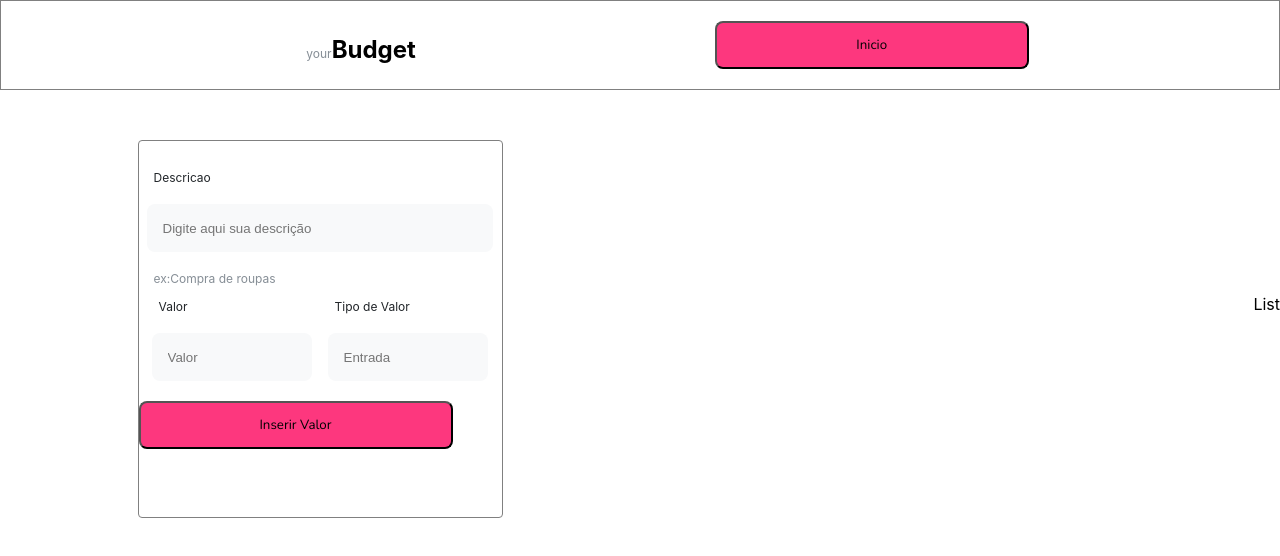
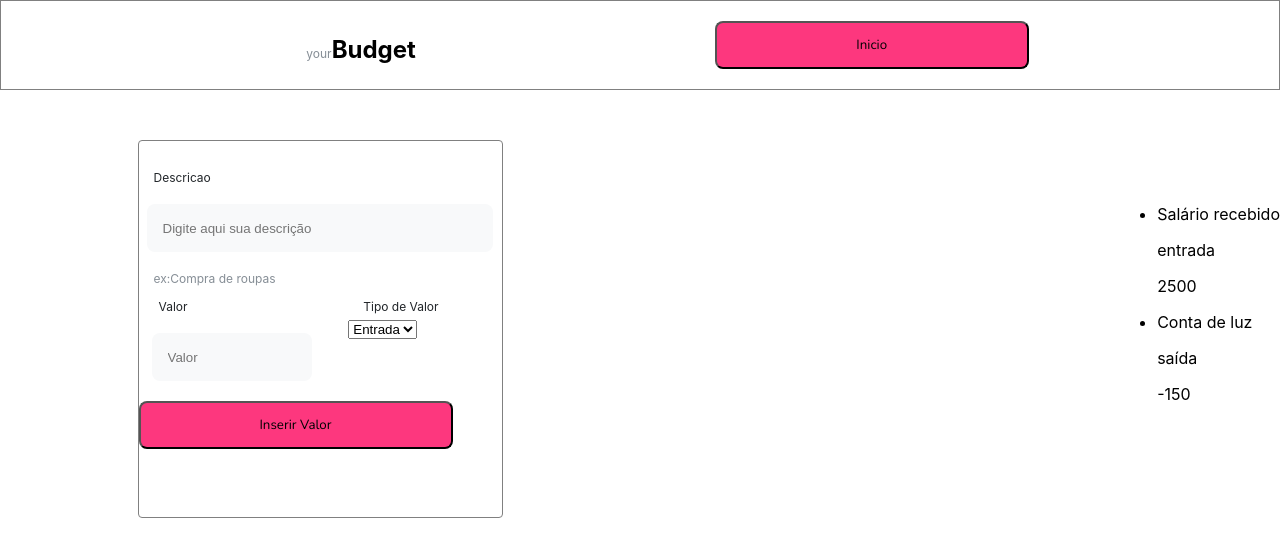
Before and after one commit to nicole-pimenta/youtBudget, a React (Create React App) app: page / in a window 1280 px wide. Shown: the top 556 px of the page. Built offline with nearby package versions, Linux system fonts and the light colour scheme.

Commit message:
feat:implementando lógica

```diff
--- a/src/App.js
+++ b/src/App.js
@@ -1,17 +1,23 @@
+import { useState } from "react";
 import Header from "./components/Header";
 import Form from "./components/Form";
-
 import List from "./components/List";
 import "./App.css";
 
 function App() {
+  const [listTransactions, setListTransactions] = useState([
+    { description: "Salário recebido", type: "entrada", value: 2500 },
+    { description: "Conta de luz", type: "saída", value: -150 },
+  ]);
   return (
     <div className="App">
       <Header />
       <div className="main-container">
-        <Form />
-
-        <List />
+        <Form
+          listTransactions={listTransactions}
+          setListTransactions={setListTransactions}
+        />
+        <List listTransactions={listTransactions} />
       </div>
     </div>
   );
--- a/src/components/Card/index.jsx
+++ b/src/components/Card/index.jsx
@@ -1,5 +1,14 @@
-const Card = () => {
-  return <div>Card</div>;
+const Card = ({ description, type, value }) => {
+  console.log(description);
+  return (
+    <>
+      <div>
+        <p>{description}</p>
+        <p>{type}</p>
+        <p>{value}</p>
+      </div>
+    </>
+  );
 };
 
 export default Card;
--- a/src/components/Form/index.jsx
+++ b/src/components/Form/index.jsx
@@ -1,6 +1,6 @@
 import "../Form/style.css";
 
-const Form = () => {
+const Form = ({ listTransactions, setListTransactions }) => {
   return (
     <div className="container-form">
       <form action="">
@@ -10,6 +10,7 @@ const Form = () => {
           type="text"
           placeholder="Digite aqui sua descrição"
         />
+
         <span> ex:Compra de roupas</span>
 
         <div className="container-value">
@@ -20,11 +21,14 @@ const Form = () => {
 
           <div>
             <label> Tipo de Valor</label>
-            <input type="text" placeholder="Entrada" />
+            <select name="tipo_valor">
+              <option value="entrada">Entrada</option>
+              <option value="saida"> Saida</option>
+            </select>
           </div>
         </div>
 
-        <button>Inserir Valor</button>
+        <button type="submit">Inserir Valor</button>
       </form>
     </div>
   );
--- a/src/components/List/index.jsx
+++ b/src/components/List/index.jsx
@@ -1,5 +1,23 @@
-const List = () => {
-  return <div>List</div>;
+import Card from "../Card";
+
+const List = ({ listTransactions }) => {
+  return (
+    <>
+      <ul>
+        {listTransactions.map((item, index) => {
+          return (
+            <li key={index}>
+              <Card
+                description={item.description}
+                type={item.type}
+                value={item.value}
+              />
+            </li>
+          );
+        })}
+      </ul>
+    </>
+  );
 };
 
 export default List;
```
